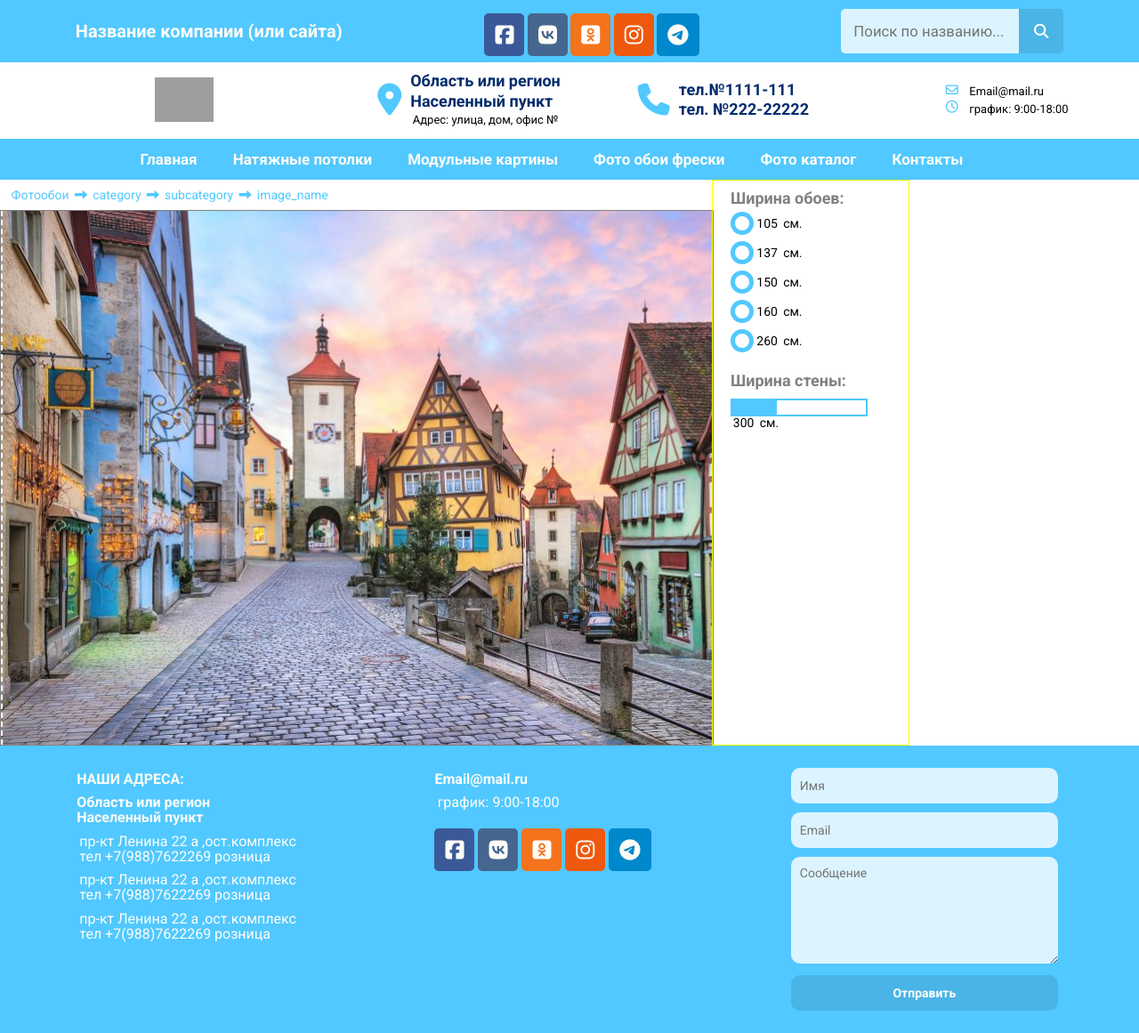
After one commit to RudenokArt/20200808-constructor, a PHP site: page /constructor.php in a window 1280 px wide. The commit adds this page. Shown: the whole page at 89% size. Run offline with PHP 8.4, Linux system fonts and the light colour scheme; data comes from the database, SQL or seed files in the repository; some libraries are stand-ins or nearby versions; grey boxes are pictures that could not be loaded.

Commit message:
wallpaper constructor interface

```diff
--- a/modular/css-index.css
+++ b/modular/css-index.css
@@ -96,6 +96,7 @@
 .filter-block_select-wrapper{
   position: relative;
 }
+
 .filter-block_select-wrapper::before{
   position: absolute;
   line-height: 0;
@@ -103,7 +104,7 @@
   font-size: 36px;
   transform: rotate(90deg);
   top:20px;
-  left: 20px;
+  right: 20px;
   z-index: -1;
   color: grey;
 }
--- /dev/null
+++ b/wallpaper/constructor.php
@@ -0,0 +1,53 @@
+<?php include_once 'header.php' ?>
+<div class="construcror-container">
+  <div class="constractor-content">
+    <div class="constractor-content">
+      <div class="constractor-navigation_wrapper">
+        <div class="constractor-navigation">
+          <span class="constractor-root">Фотообои</span>
+          <i class="fa fa-long-arrow-right" aria-hidden="true"></i>
+          <span class="constractor-category">category</span>
+          <i class="fa fa-long-arrow-right" aria-hidden="true"></i>
+          <span class="constractor-subcategory">subcategory</span>
+          <i class="fa fa-long-arrow-right" aria-hidden="true"></i>
+          <span class="constractor-subcategory">image_name</span>
+        </div>
+      </div>
+      <div class="wall">
+        <div class="wallpaper-roll"></div>
+      </div>
+    </div>
+  </div>
+  <div class="constructor-sidebar">
+    <div class="sidebar-item">
+      <div class="sidebar-item_title">
+        Ширина обоев:
+      </div>
+      <?php $rollArr=['105','137','150','160','260'];
+      foreach ($rollArr as $key => $value) {?>
+        <div class="sidebar-item_content">
+          <label class="size-label">
+            <input type="radio" value="<?php echo $value ?>" name="rollSize">
+          </label>
+          <span><?php echo $value ?></span> см.
+        </div>
+      <?php } ?>
+    </div>
+    <div class="sidebar-item">
+      <div class="sidebar-item_title">
+        Ширина стены:
+      </div>
+      <div class="sidebar-item_content">
+        <div class="wall-size_wrapper">
+          <div class="wall-size_slider"></div>
+          <input type="range" name="wallSize" value="300" min="200" max="500">
+        </div>
+        <span class="wall-size_text"></span> см.
+      </div>
+    </div>
+
+  </div>
+</div>
+
+
+<?php include_once 'footer.php' ?>
--- /dev/null
+++ b/wallpaper/css/constructor.css
@@ -0,0 +1,86 @@
+input[type="radio"],
+input[name="wallSize"] {
+  margin:0;
+  padding: 0;
+  width: auto;
+  height: auto;
+}
+.construcror-container{
+  display: flex;
+}
+.constractor-content{
+  width: 800px;
+}
+.constructor-sidebar{
+  border:1px solid yellow;
+}
+.wall{
+  background-image: url(../img/wallpaper/12087.jpg);
+  background-size: cover;
+  border:1px solid grey;
+  height: 600px;
+  width:100%;
+}
+.wallpaper-roll{
+  height: 100%;
+  border-right: 2px dashed white;
+}
+.constractor-navigation_wrapper{
+  padding: 10px;
+  width:100%;
+}
+.constractor-navigation span{
+  cursor: pointer;
+}
+.constractor-navigation span:hover{
+  text-decoration: underline;
+}
+
+/*===== SIDEBAR =====*/
+.sidebar-item{
+  width: 200px;
+  padding: 10px;
+}
+.sidebar-item_title{
+  color:grey;
+  font-size: 18px;
+  padding: 10px;
+  font-weight: bold;
+}
+.sidebar-item_content{
+  padding: 10px;
+}
+.sidebar-item_content input{
+  opacity: 0;
+}
+.size-label{
+  transition-duration: 1s;
+  border: 5px solid grey;
+  border-radius: 50%;
+}
+.size-label_active{
+  transition-duration: 1s;
+}
+.wall-size_wrapper{
+  border:2px solid grey;
+  padding: 0;
+  margin:0;
+  position: relative;
+  width: 150px;
+}
+input[name="wallSize"] {
+  padding: 0;
+  margin:0;
+  line-height: 0;
+  width: 150px;
+}
+.wall-size_slider{
+  height: 100%;
+  width: 50%;
+  position: absolute;
+  left: 0;
+  top:0;
+}
+.wall-size_text{
+  line-height: 1em;
+}
--- a/wallpaper/css/data-style.css
+++ b/wallpaper/css/data-style.css
@@ -7,9 +7,13 @@
   background-color: #388BFF;
 }
 .wallpaper-galery_item-icon,.wallpaper-galery_image-name,
-.wallpaper-navigation{
+.wallpaper-navigation,.constractor-navigation{
   color:#51C8FF;
 }
-.category-icon,.wallpaper-galery_item-button{
+.category-icon,.wallpaper-galery_item-button,
+.size-label_actve,.wall-size_slider{
   background-color: #51C8FF;
 }
+.size-label,.wall-size_wrapper{
+ border-color:#51C8FF;
+}
--- a/wallpaper/css/style.css
+++ b/wallpaper/css/style.css
@@ -120,7 +120,7 @@
   font-size: 36px;
   transform: rotate(90deg);
   top:20px;
-  left: 20px;
+  right: 20px;
   z-index: -1;
   color: grey;
 }
--- a/wallpaper/footer.php
+++ b/wallpaper/footer.php
@@ -69,4 +69,5 @@
 <script src="js/index-data.js"></script>
 <script src="js/footer-mail.js"></script>
 <script src="js/index.js"></script>
+<script src="js/constructor.js?<?php echo time() ?>"></script>
 </html>
--- a/wallpaper/header.php
+++ b/wallpaper/header.php
@@ -8,6 +8,7 @@
   type="image/x-icon">
   <link rel="stylesheet" href="../modular/theme/css/data-style.css">
   <link rel="stylesheet" href="css/style.css">
+  <link rel="stylesheet" href="css/constructor.css?<?php echo time() ?>">
   <link rel="stylesheet" href="css/data-style.css">
   <link rel="stylesheet" href="css/pagination.css">
   <script src="https://use.fontawesome.com/e8a42d7e14.js"></script>
--- /dev/null
+++ b/wallpaper/js/constructor.js
@@ -0,0 +1,39 @@
+$('input[name="rollSize"]').change(function () {
+  var arr=$('input[name="rollSize"]');
+  $(arr).parent().attr('class','size-label');
+  for (var i = 0; i < arr.length; i++) {
+    if (arr[i].checked==true) {
+      arr[i].parentNode.className='size-label size-label_actve';
+    }
+  }
+  rollSizeBorder();
+});
+$('body').ready(wallSizeInput);
+$('input[name="wallSize"]').bind('input',wallSizeInput);
+
+
+
+// ===== FUNCTIONS =====
+
+function wallSizeInput(){
+  var input=$('input[name="wallSize"]');
+  var min=Number($(input).prop('min'));
+  var max=Number($(input).prop('max'));
+  var size=Number($(input).prop('value'))
+  var width=Math.round((size-min)/(max-min)*100);
+  $('.wall-size_slider').css({'width':width+'%'});
+  $('.wall-size_text').html(size);
+  rollSizeBorder();
+}
+function rollSizeBorder () {
+  var rollSize=0;
+  var arr=$('input[name="rollSize"]');
+  for (var i = 0; i < arr.length; i++) {
+    if (arr[i].checked==true) {
+      rollSize=arr[i].value;
+    }
+  }
+  var wallSize=$('input[name="wallSize"]').prop('value');
+  var borderPozition=Math.round(rollSize/wallSize*100);
+  $('.wallpaper-roll').css({'width':borderPozition+'%'});
+}
```
Also changed, not shown: modular/css-interior.css (+5 -2 lines), modular/js-favorite-page.js (+13 -7 lines), modular/js-favorite.js (+56 -28 lines), modular/js-index.js (+17 -6 lines), modular/theme/save-data.php (+6 -2 lines), wallpaper/img/wallpaper/12087.jpg (added).
